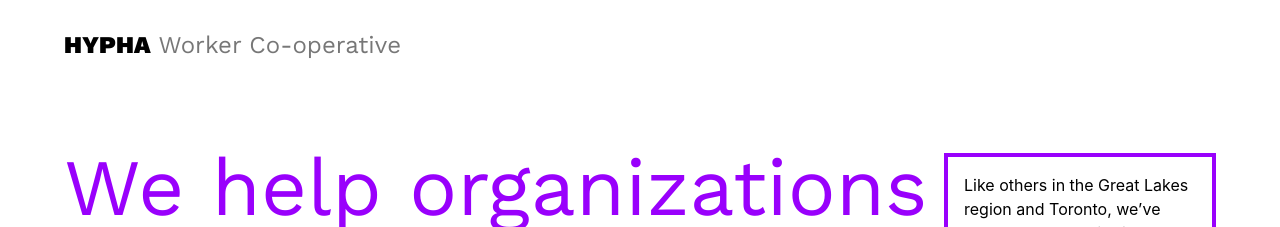
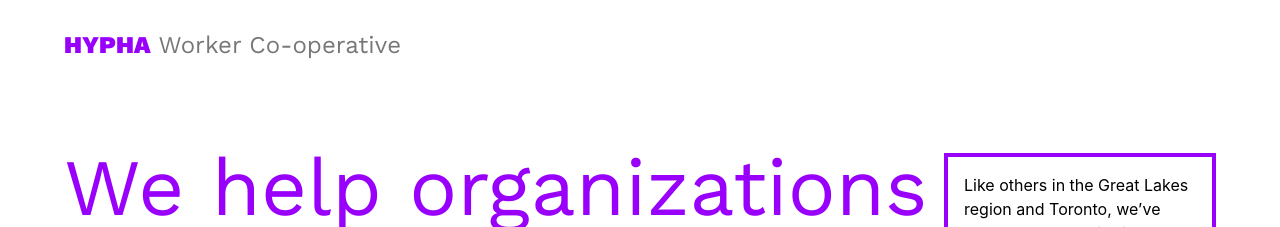
Before and after one commit to hyphacoop/hypha.coop, a Jekyll site: the page built from index.html, in a window 1280 px wide. Shown: the top 227 px of the page. Built offline with Jekyll 4.4.1, drawn with Linux system fonts in a browser that asks for light colours.

Commit message:
structure update

```diff
--- a/_includes/footer.html
+++ /dev/null
@@ -1,16 +0,0 @@
-<footer class="ph3-m ph5-ns mw9 center mv5">
-  <div class="flex items-baseline">
-    <div class="w-50">
-      <p class="f4">{{ site.footer }}</p>
-      <p class="f5 lh-copy">This website content is licensed under a <a href="https://creativecommons.org/licenses/by-sa/4.0/" target="_blank" class="accent link underline-hover">Creative Commons Attribution-ShareAlike 4.0 International</a> license.</p>
-    </div>
-    <div class="w-50">
-      <ul class="list pl0 flex f4">
-        <li class="pr3"><a href="{{ site.github }}" class="accent link underline-hover" target="_blank">GitHub</a></li>
-        <li class="pr3"><a href="{{ site.linkedin }}" class="accent link underline-hover" target="_blank">LinkedIn</a></li>
-        <li class="pr3"><a href="{{ site.twitter }}" class="accent link underline-hover" target="_blank">Twitter</a></li>
-        <li class="pr3"><a href="{{ site.handbook }}" class="accent link underline-hover" target="_blank">Handbook</a></li>
-      </ul>
-    </div>
-  </div>
-</footer>
--- a/_includes/sections.html
+++ b/_includes/sections.html
@@ -1,3 +1,3 @@
-<section class="ph3-m ph5-ns {{ include.class }}" id="{{ include.path | replace:'.html','' }}">
+<{{ include.tag | default: 'section' }} class="ph3-m ph5-ns {{ include.class }}" id="{{ include.path | replace:'.html','' }}">
   {%- include sections/{{ include.path }} -%}
-</section>
+</{{ include.tag | default: 'section' }}>
--- a/_includes/sections/cover.html
+++ /dev/null
@@ -1,3 +0,0 @@
-<div class="flex items-baseline">
-  <h1 class="worksans f3 ttu ma0 lh-solid">Hypha</h1><h2 class="ml2 gray worksans f3 normal ma0">Worker Co-operative</h2>
-</div>
--- a/_includes/sections/cta-covid.html
+++ b/_includes/sections/cta-covid.html
@@ -1,7 +1,7 @@
 <div class="lh-copy measure-narrow ml3 ba bw2 b--accent pa3">
-  <p class="mt0">Like others in the Great Lakes region and Toronto, we’ve been closely monitoring the Novel Coronavirus 2019 situation via <a class="accent link underline-hover" href="https://www.toronto.ca/community-people/health-wellness-care/diseases-medications-vaccines/coronavirus/" target="_blank">Toronto Public Health</a> and <a class="accent link underline-hover" href="https://www.ontario.ca/page/2019-novel-coronavirus" target="_blank">Ontario Ministry of Health</a>.</p>
+  <p class="mt0">Like others in the Great Lakes region and Toronto, we’ve been closely monitoring the Novel Coronavirus 2019 situation via <a class="accent link underline-hover" href="https://www.toronto.ca/community-people/health-wellness-care/diseases-medications-vaccines/coronavirus/" target="_blank" rel="noopener">Toronto Public Health</a> and <a class="accent link underline-hover" href="https://www.ontario.ca/page/2019-novel-coronavirus" target="_blank" rel="noopener">Ontario Ministry of Health</a>.</p>
   <p>We're offering assistance and sharing resources on how we work as a remote-first organization.</p>
   <p class="mb0">
-    <a href="http://covid19.hypha.coop/" class="f6 link dim ph4 pv3 dib white bg-accent" target="_blank">Check out our resource</a>
+    <a href="https://covid19.hypha.coop/" title="Solidarity for Workers during the COVID-19 Pandemic" class="f6 link dim ph4 pv3 dib white bg-accent" target="_blank" rel="noopener">Check out our resource</a>
   </p>
 </div>
--- /dev/null
+++ b/_includes/sections/footer.html
@@ -0,0 +1,14 @@
+<div class="flex items-baseline">
+  <div class="w-50">
+    <p class="f4">{{ site.footer }}</p>
+    <p class="f5 lh-copy">This website content is licensed under a <a href="https://creativecommons.org/licenses/by-sa/4.0/" target="_blank" class="accent link underline-hover" rel="noopener">Creative Commons Attribution-ShareAlike 4.0 International</a> license.</p>
+  </div>
+  <div class="w-50">
+    <ul class="list pl0 flex f4">
+      <li class="pr3"><a href="{{ site.github }}" class="accent link underline-hover" target="_blank" rel="noopener">GitHub</a></li>
+      <li class="pr3"><a href="{{ site.linkedin }}" class="accent link underline-hover" target="_blank" rel="noopener">LinkedIn</a></li>
+      <li class="pr3"><a href="{{ site.twitter }}" class="accent link underline-hover" target="_blank" rel="noopener">Twitter</a></li>
+      <li class="pr3"><a href="{{ site.handbook }}" class="accent link underline-hover" target="_blank" rel="noopener">Handbook</a></li>
+    </ul>
+  </div>
+</div>
--- /dev/null
+++ b/_includes/sections/header.html
@@ -0,0 +1 @@
+<h1 class="worksans f3 ttu ma0 lh-solid accent">Hypha</h1><h2 class="ml2 gray worksans f3 normal ma0">Worker Co-operative</h2>
--- a/_layouts/default.html
+++ b/_layouts/default.html
@@ -5,13 +5,13 @@
 
   <body class="sans-serif antialiased">
 
-    <main aria-label="Content">
-      <div class="mw9 center">
-        {{ content }}
-      </div>
+    {%- include sections.html tag="header" path="header.html" class="pt4 flex items-baseline mw9 center" -%}
+
+    <main class="mw9 center">
+      {{ content }}
     </main>
 
-    {%- include footer.html -%}
+    {%- include sections.html tag="footer" path="footer.html" class="ph3-m ph5-ns mw9 center mv5" -%}
 
   </body>
 
--- a/index.html
+++ b/index.html
@@ -2,7 +2,6 @@
 layout: default
 ---
 
-{%- include sections.html path="cover.html" class="pt4" -%}
 {%- include sections.html path="about.html" class="" -%}
 {%- include sections.html path="what-we-do.html" class="" -%}
 {%- include sections.html path="work-with-us.html" class="mv5" -%}
```
